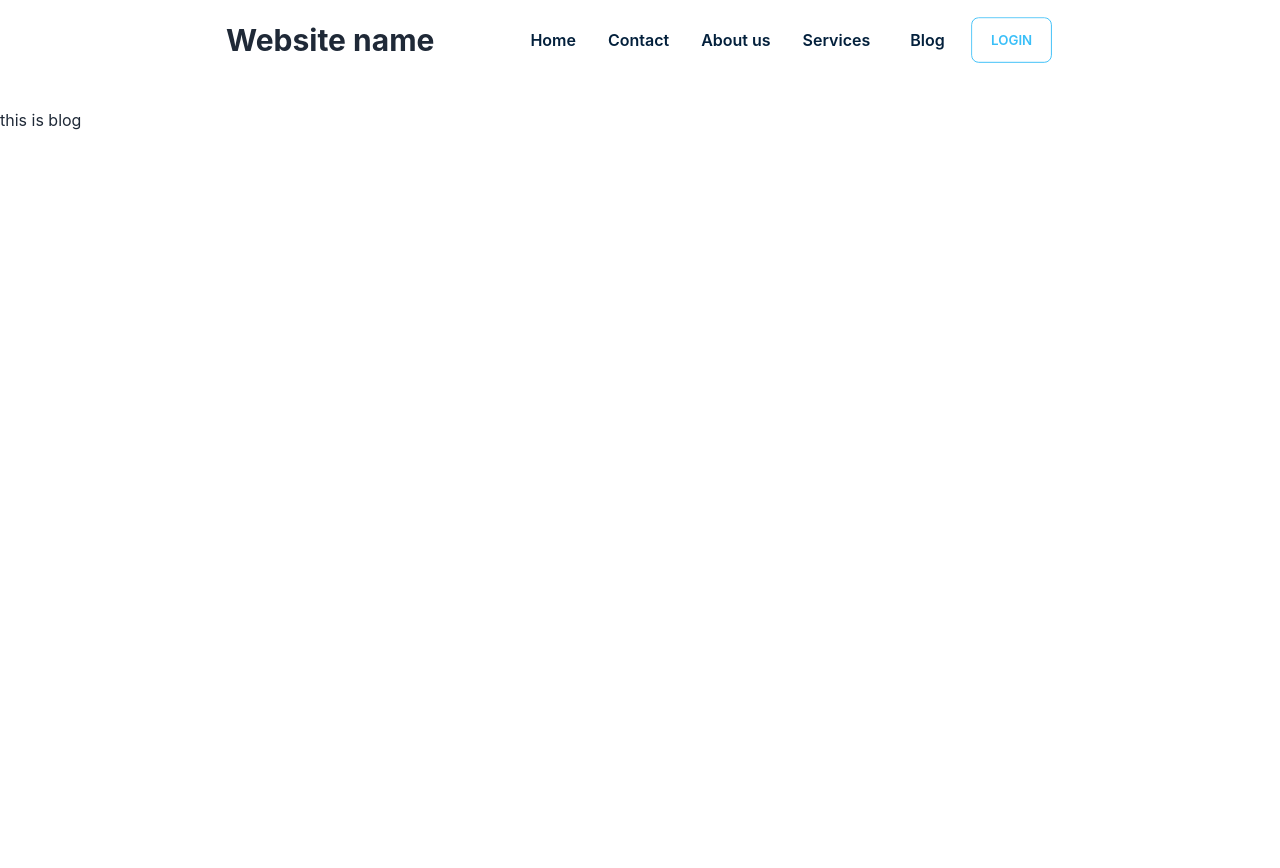
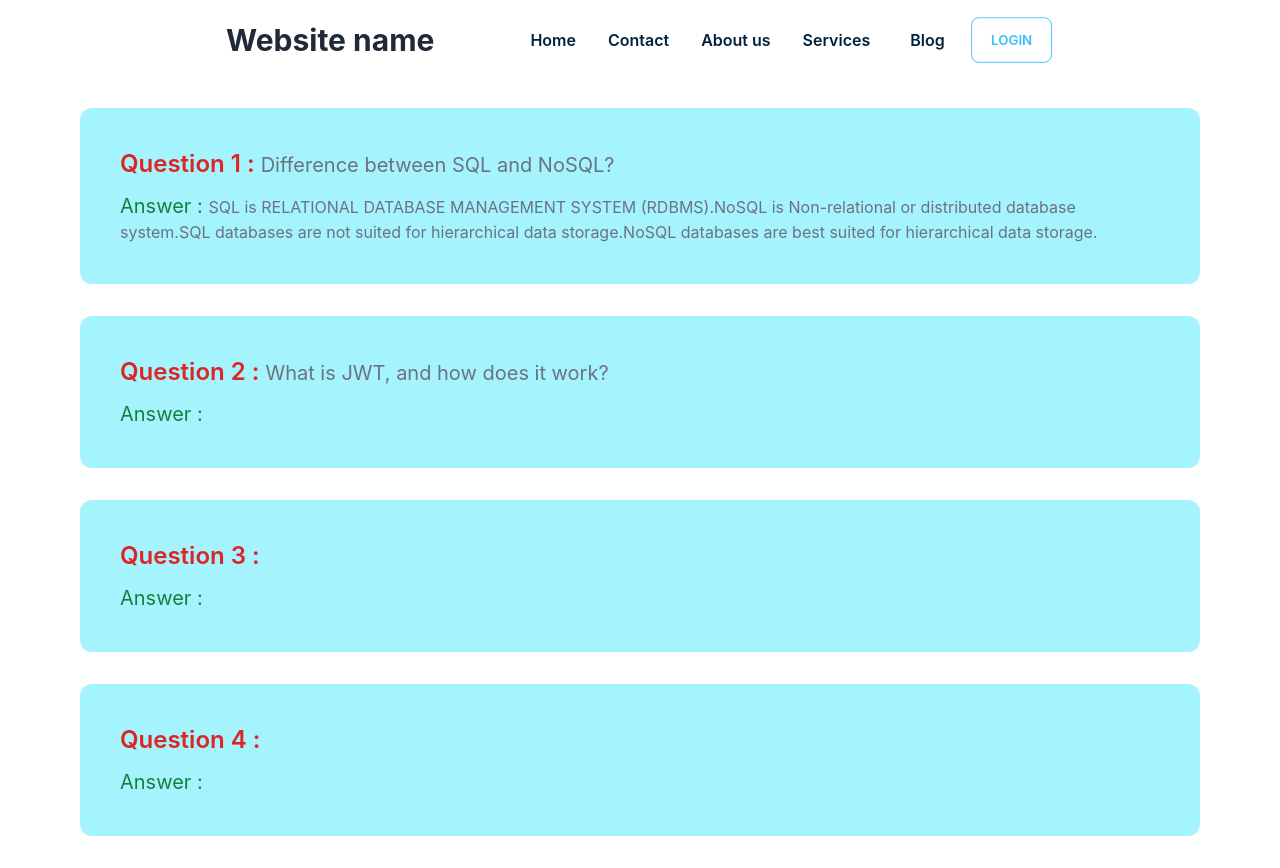
Before and after one commit to Maruf-Stack/service-review-client, a React (Create React App) app: page /blog in a window 1280 px wide. Before the commit the page ends 800 px from the top, so only its background shows below. Built offline with nearby package versions, Linux system fonts and the light colour scheme.

Commit message:
que added

```diff
--- a/src/pages/blog/Blog.js
+++ b/src/pages/blog/Blog.js
@@ -2,8 +2,23 @@
 
 const Blog = () => {
     return (
-        <div>
-            this is blog
+        <div className='lg:mx-20 mx-7'>
+            <div className="p-10 mb-8 que bg-cyan-200 rounded-xl">
+                <h1 className='mb-3 text-xl font-normal text-gray-500'><span className='text-2xl font-semibold text-red-600 '>Question 1 : </span>Difference between SQL and NoSQL?</h1>
+                <p className='text-gray-500 text-s font'><span className='text-xl font-normal text-green-700'>Answer : </span> SQL is RELATIONAL DATABASE MANAGEMENT SYSTEM (RDBMS).NoSQL is Non-relational or distributed database system.SQL databases are not suited for hierarchical data storage.NoSQL databases are best suited for hierarchical data storage.</p>
+            </div>
+            <div className="p-10 mb-8 que bg-cyan-200 rounded-xl">
+                <h1 className='mb-3 text-xl font-normal text-gray-500'><span className='text-2xl font-semibold text-red-600'>Question 2 : </span>What is JWT, and how does it work?</h1>
+                <p className='text-gray-500 text-s font'><span className='text-xl font-normal text-green-700'>Answer : </span></p>
+            </div>
+            <div className="p-10 mb-8 que bg-cyan-200 rounded-xl">
+                <h1 className='mb-3 text-xl font-normal text-gray-500'><span className='text-2xl font-semibold text-red-600'>Question 3 : </span></h1>
+                <p className='text-gray-500 text-s font'><span className='text-xl font-normal text-green-700'>Answer : </span></p>
+            </div>
+            <div className="p-10 mb-8 que bg-cyan-200 rounded-xl">
+                <h1 className='mb-3 text-xl font-normal text-gray-500'><span className='text-2xl font-semibold text-red-600'>Question 4 : </span></h1>
+                <p className='text-gray-500 text-s font'><span className='text-xl font-normal text-green-700'>Answer : </span></p>
+            </div>
         </div>
     );
 };
```
